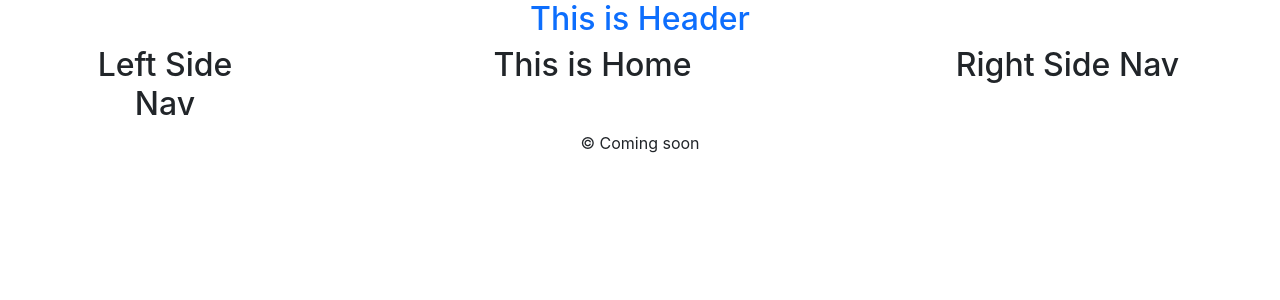
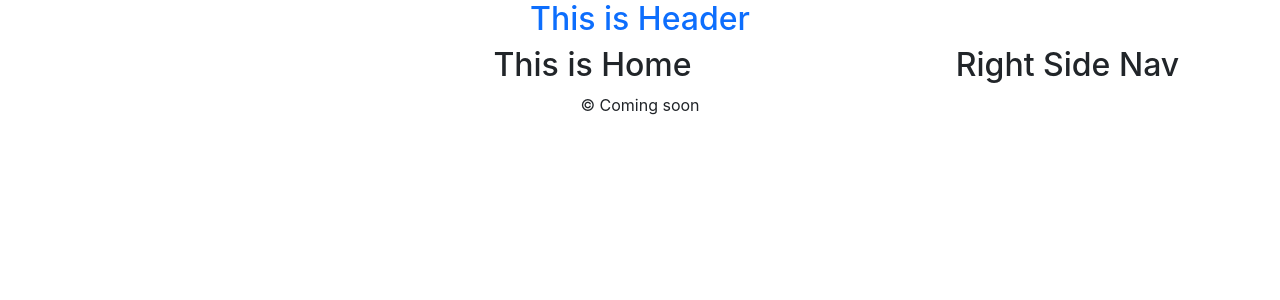
Before and after one commit to rahim-uddin-jsr/daylight-news-clint, a React (Create React App) app: page / in a window 1280 px wide. Shown: the top 300 px of the page. Built offline with nearby package versions, Linux system fonts and the light colour scheme; no server answers.

Commit message:
fetch data from our server done

```diff
--- a/src/Components/Shared/LeftSIdeNav/LeftSIdeNav.js
+++ b/src/Components/Shared/LeftSIdeNav/LeftSIdeNav.js
@@ -1,9 +1,21 @@
-import React from 'react';
+import React, { useEffect, useState } from 'react';
 
 const LeftSIdeNav = () => {
+    const [category, setCategory] = useState([])
+    useEffect(() => {
+        fetch('http://localhost:5000/category')
+            .then(res => res.json())
+            .then(data => {
+                setCategory(data)
+                console.log(data);
+            })
+            .catch(error => {
+                console.log(error)
+            })
+    }, [])
     return (
         <div>
-            <h2>Left Side Nav</h2>
+            <h2>{category[0]?.name}</h2>
         </div>
     );
 };
```
